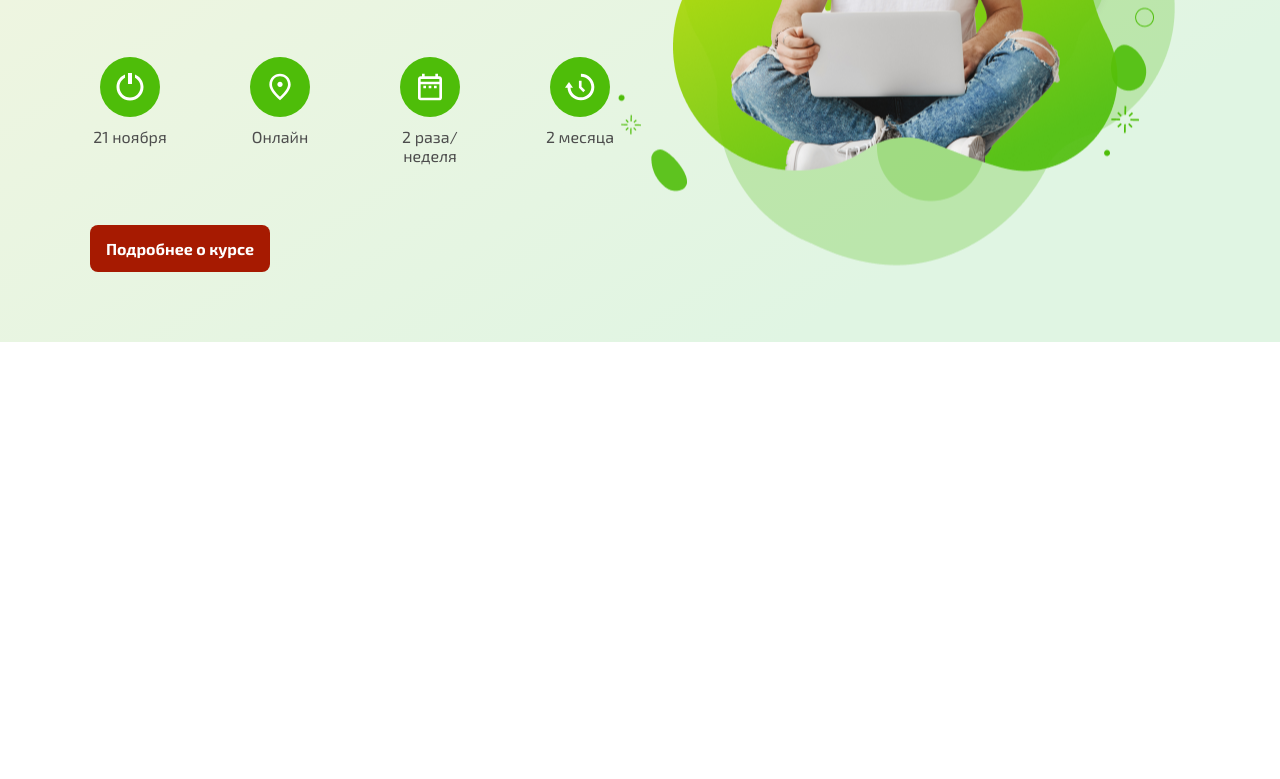
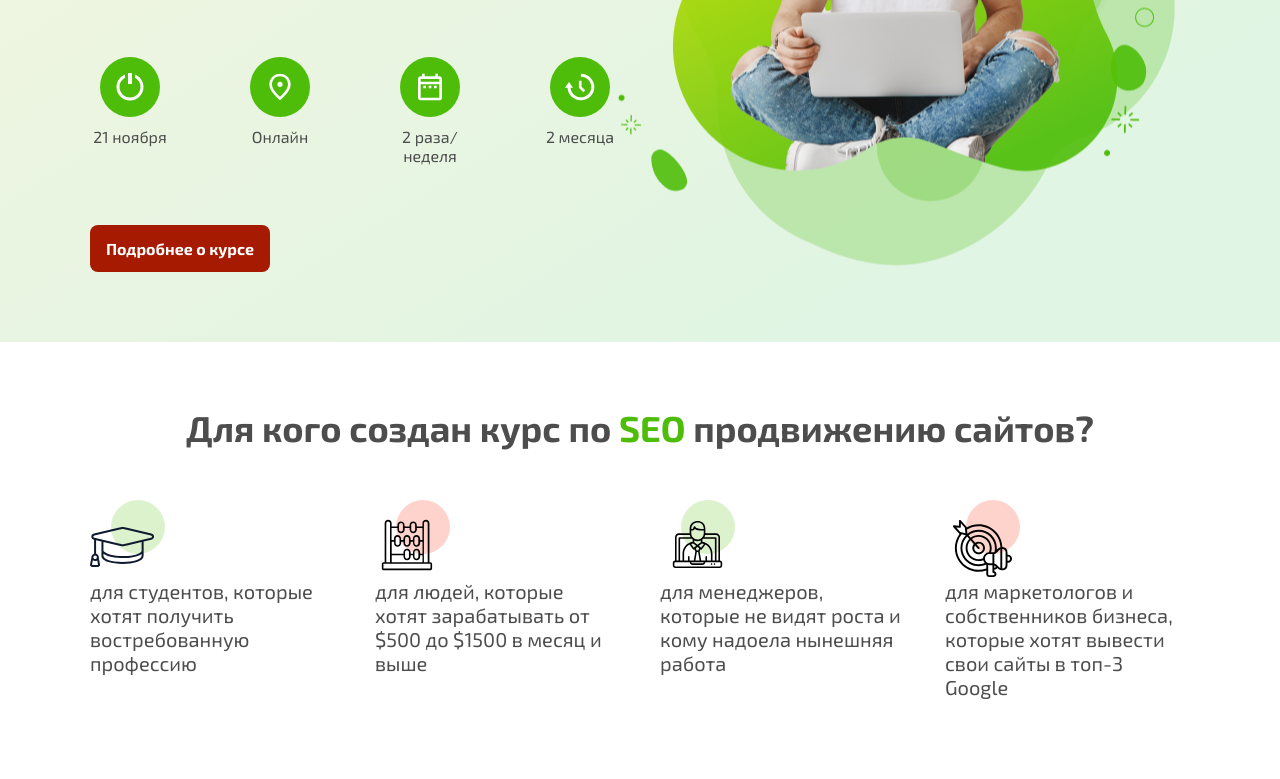
Before and after one commit to RomanKoriachko/skillup-LP-SEO, a plain HTML site: page index.html in a window 1280 px wide. Shown: the part 452-1231 px from the top of the page. Before the commit the page ends 800 px from the top, so only its background shows below. Drawn offline with Linux system fonts and the light colour scheme.

Commit message:
add for-who-section

```diff
--- a/index.html
+++ b/index.html
@@ -86,6 +86,52 @@
                     </div>
                 </div>
             </section>
+            <section class="for-who-section">
+                <div class="container">
+                    <p class="for-who-title main-title">
+                        Для кого создан курс по
+                        <span class="brand-green">SEO</span> продвижению сайтов?
+                    </p>
+                    <div class="for-who-wrapper row">
+                        <div class="for-who-item">
+                            <div
+                                class="for-who-item-img for-who-item-img-1"
+                            ></div>
+                            <p class="for-who-item-text">
+                                для студентов, которые хотят получить
+                                востребованную профессию
+                            </p>
+                        </div>
+                        <div class="for-who-item">
+                            <div
+                                class="for-who-item-img for-who-item-img-2"
+                            ></div>
+                            <p class="for-who-item-text">
+                                для людей, которые хотят зарабатывать от $500 до
+                                $1500 в месяц и выше
+                            </p>
+                        </div>
+                        <div class="for-who-item">
+                            <div
+                                class="for-who-item-img for-who-item-img-3"
+                            ></div>
+                            <p class="for-who-item-text">
+                                для менеджеров, которые не видят роста и кому
+                                надоела нынешняя работа
+                            </p>
+                        </div>
+                        <div class="for-who-item">
+                            <div
+                                class="for-who-item-img for-who-item-img-4"
+                            ></div>
+                            <p class="for-who-item-text">
+                                для маркетологов и собственников бизнеса,
+                                которые хотят вывести свои сайты в топ-3 Google
+                            </p>
+                        </div>
+                    </div>
+                </div>
+            </section>
         </main>
         <footer class="footer"></footer>
     </body>
--- a/style.scss
+++ b/style.scss
@@ -36,7 +36,7 @@ body {
 .header {
     padding: 25px 0px;
     background: #ffffff99;
-    position: fixed;
+    position: absolute;
     width: 100%;
     .header-wrapper {
         align-items: center;
@@ -58,6 +58,17 @@ body {
 }
 
 .main {
+    .main-title {
+        font-size: 36px;
+        font-weight: 700;
+        line-height: 52px;
+        .brand-green {
+            color: #4ebd09;
+        }
+        .brand-red {
+            color: #fa2702;
+        }
+    }
     .introduce-section {
         padding: 170px 0px 70px;
         background: linear-gradient(147.71deg, #f0f5e0 20.89%, #e0f5e3 80.64%);
@@ -127,6 +138,42 @@ body {
             }
         }
     }
+    .for-who-section {
+        padding: 60px 0px 80px;
+        .for-who-title {
+            text-align: center;
+            margin-bottom: 45px;
+        }
+        .for-who-wrapper {
+            gap: 40px;
+            .for-who-item {
+                width: 25%;
+                .for-who-item-img {
+                    background-position: left;
+                    background-repeat: no-repeat;
+                    width: 75px;
+                    height: 80px;
+                }
+                .for-who-item-img-1 {
+                    background-image: url(images/for-who-img-1.svg);
+                }
+                .for-who-item-img-2 {
+                    background-image: url(images/for-who-img-2.svg);
+                }
+                .for-who-item-img-3 {
+                    background-image: url(images/for-who-img-3.svg);
+                }
+                .for-who-item-img-4 {
+                    background-image: url(images/for-who-img-4.svg);
+                }
+                .for-who-item-text {
+                    font-size: 20px;
+                    font-weight: 400;
+                    line-height: 24px;
+                }
+            }
+        }
+    }
 }
 
 // --- disable hover on touch devices ---
```
Also changed, not shown: images/for-who-img-1.svg (added), images/for-who-img-2.svg (added), images/for-who-img-3.svg (added), images/for-who-img-4.svg (added), style.css.
